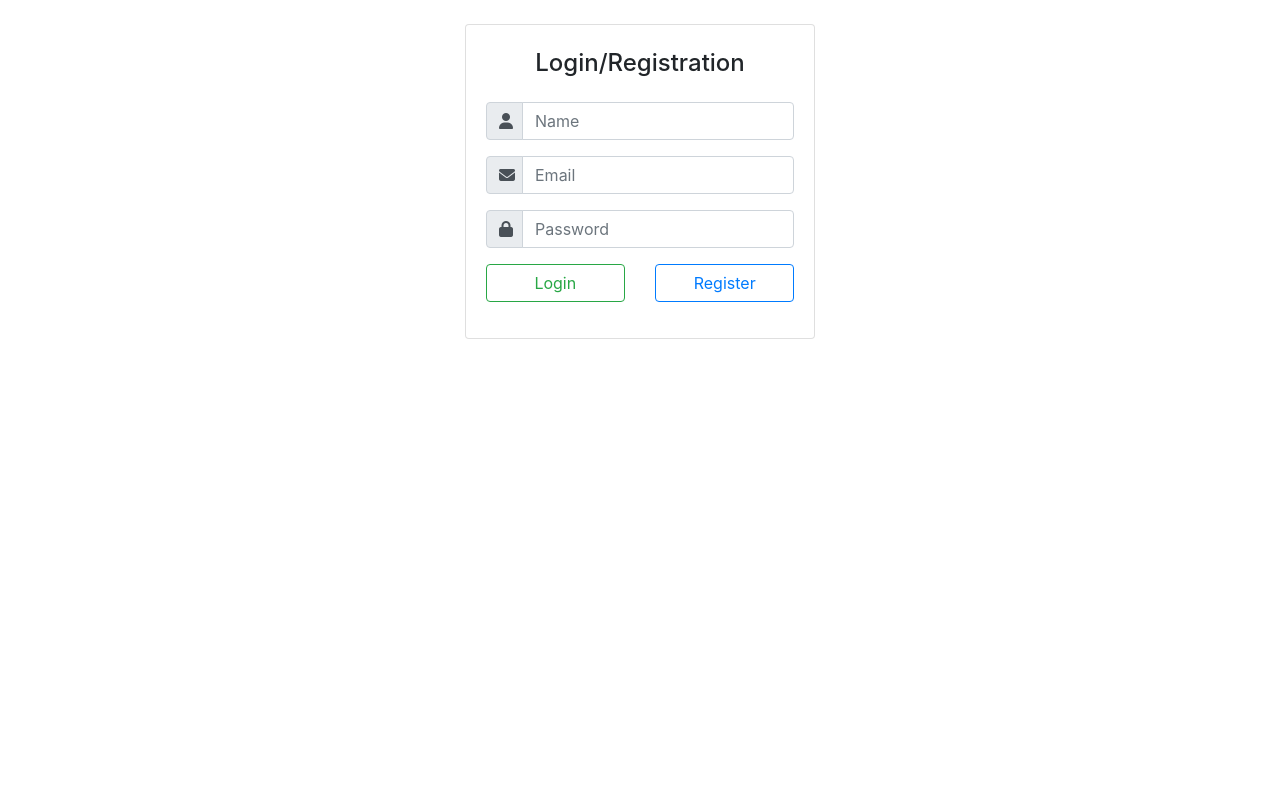
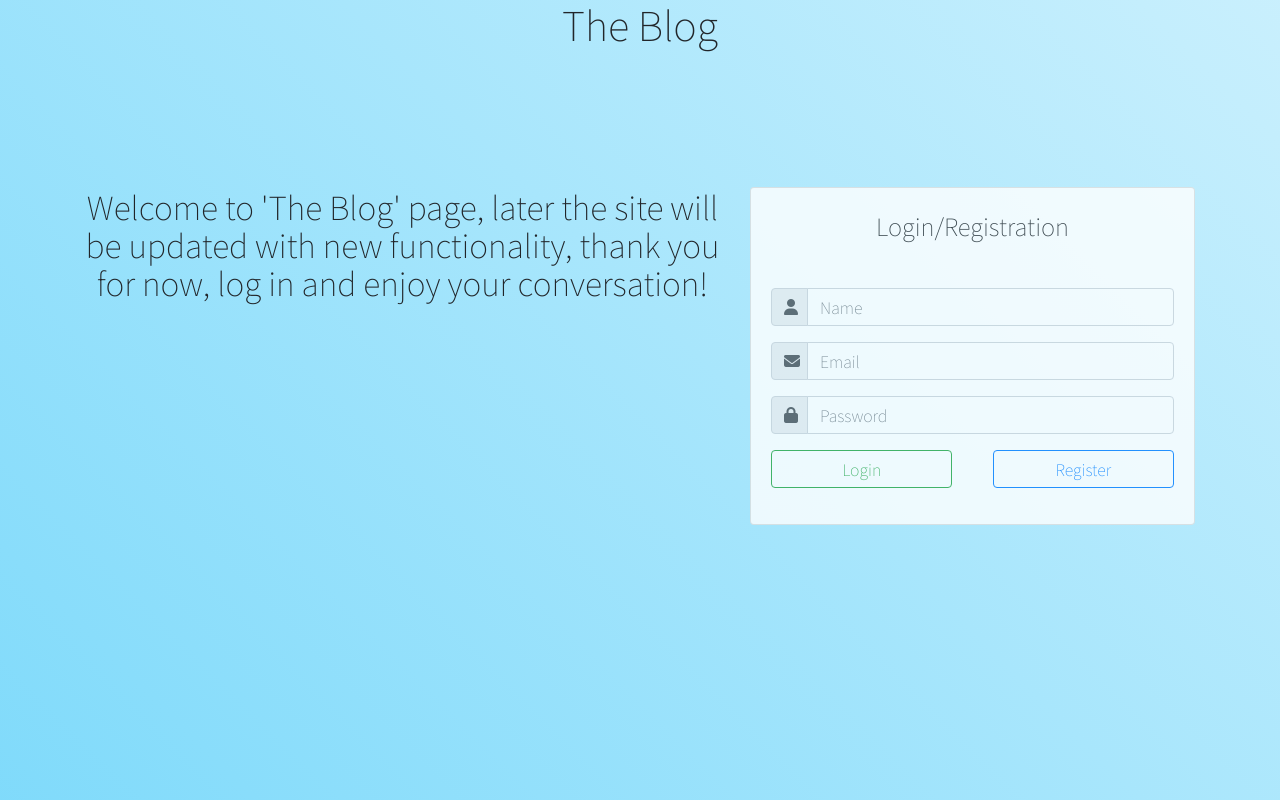
Before and after one commit to The3Legend/social-network-project, a React (Create React App) app in the folder front-end/: page / in a window 1280 px wide. Built offline with nearby package versions, Linux system fonts and the light colour scheme.

Commit message:
adding styles, correcting pages

```diff
--- a/front-end/src/App.js
+++ b/front-end/src/App.js
@@ -22,7 +22,7 @@ function App() {
     >
       <Router>
         {isAuthenticated && <Navbar/> }
-        <div>{routes}</div>
+        <div className=''>{routes}</div>
       </Router>
     </AuthContext.Provider>
   );
--- a/front-end/src/components/AcountDetail.js
+++ b/front-end/src/components/AcountDetail.js
@@ -1,16 +1,11 @@
 import React from "react";
 import images from "../images (1).png";
 
-
 const AcountDetail = ({ post }) => {
-  console.log(post);
+  if (post.length) {
     return (
       <div className="card card-style">
-      <img
-        className="card-img-top"
-        src={images}
-        alt="Card image"
-      />
+        <img className="card-img-top" src={images} alt="img-user" />
         <div className="card-body">
           <h4 className="card-title">Account Info:</h4>
           <p className="card-text">Name: {post[0].nickName}</p>
@@ -18,6 +13,9 @@ const AcountDetail = ({ post }) => {
         </div>
       </div>
     );
+  } else {
+    return <h1>Please create a post to see the details</h1>;
+  }
 };
 
 export default AcountDetail;
--- a/front-end/src/components/Navbar.js
+++ b/front-end/src/components/Navbar.js
@@ -13,7 +13,7 @@ export const Navbar = () => {
   return (
     <nav className="navbar navbar-expand-sm bg-dark navbar-dark justify-content-between">
       <a className="navbar-brand" href="/detail">
-      <i class="fa fa-home" aria-hidden="true"> The Brand</i>
+      <i className="fa fa-home" aria-hidden="true"> The Brand</i>
       </a>
 
       <ul className="navbar-nav">
--- a/front-end/src/components/UserProfile.js
+++ b/front-end/src/components/UserProfile.js
@@ -3,7 +3,7 @@ import AcountDetail from "./AcountDetail";
 export const UserProfile = ({ post }) => {
   const AllPost = post.map((el) => {
     return (
-      <div className="card" key={el._id}>
+      <div className="card container-card" key={el._id}>
         <div className="card-body">
           <div className="d-flex justify-content-end buttons">
             <button type="button" className="btn btn-primary width">
--- a/front-end/src/index.css
+++ b/front-end/src/index.css
@@ -31,7 +31,7 @@ button {
 }
 .container-card {
   border: 2px solid #ccc;
-  background-color: #eee;
+
   border-radius: 5px;
   padding: 16px;
   margin: 16px 0;
@@ -46,3 +46,38 @@ button {
     text-align: center;
   }
 }
+.card-style {
+  border: 2px solid #ccc;
+}
+/* .color {
+  background: radial-gradient(at top, #feffff, #a7cecc);
+} */
+.formSize {
+  width: 100vw;
+  height: 95vh;
+}
+.color {
+  background: linear-gradient(45deg, #2980b9, #6dd5fa, #ffffff);
+  background-size: 400% 400%;
+  animation: gradient 10s ease infinite;
+  font-family: "Noto Sans JP", sans-serif;
+  height: 100vh;
+}
+
+@keyframes gradient {
+  0% {
+    background-position: 0 50%;
+  }
+  50% {
+    background-position: 100% 50%;
+  }
+  100% {
+    background-position: 0 50%;
+  }
+}
+.center {
+  text-align: center;
+}
+.opacity {
+  opacity: 0.8;
+}
--- a/front-end/src/pages/AuthPage.js
+++ b/front-end/src/pages/AuthPage.js
@@ -42,12 +42,25 @@ export const AuthPage = () => {
   };
 
   return (
-    <div className='container'>
-      <div className="row mt-4">
-        <div className="col-4 mx-auto">
-          <div className="card">
+    <div className="color center">
+      <h1>The Blog</h1>
+      <div
+        className="d-flex flex-wrap align-content-center "
+        style={{ height: "600px" }}
+      >
+        <div className="container">
+          <div className="row ">
+            <div className="col-7 ">
+              <h2>
+                Welcome to 'The Blog' page, later the site will be updated with
+                new functionality, thank you for now, log in and enjoy your
+                conversation!
+              </h2>
+            </div>
+            <div className="col-5 ">
+              <div className="card opacity">
                 <article className="card-body">
-              <h4 className="card-title text-center mb-4 mt-1">
+                  <h4 className="card-title text-center mb-5 mt-1">
                     Login/Registration
                   </h4>
                   <div className="form-group">
@@ -122,5 +135,7 @@ export const AuthPage = () => {
             </div>
           </div>
         </div>
+      </div>
+    </div>
   );
 };
--- a/front-end/src/pages/CreatePage.js
+++ b/front-end/src/pages/CreatePage.js
@@ -32,23 +32,23 @@ export const CreatePage = () => {
   };
 
   return (
-    <div>
-      <div class="container">
+    <div className='formSize'>
+      <div className="container">
         <h2>Please create a posts</h2>
         <p>The form below contains a textarea for posts:</p>
-        <div class="form-group">
-          <label for="comment">Posts:</label>
+        <div className="form-group">
+          <label htmlFor="comment">Posts:</label>
           <textarea
-            class="form-control"
+            className="form-control"
             rows="5"
             type="text"
             name="text"
             id="text"
-            placeholder="введіть текст..."
+            placeholder="Enter text..."
             onChange={changeHandler}
           ></textarea>
         </div>
-        <button onClick={postHandler} class="btn btn-primary">
+        <button onClick={postHandler} className="btn btn-primary">
           Add Comment
         </button>
       </div>
--- a/front-end/src/pages/DetailPage.js
+++ b/front-end/src/pages/DetailPage.js
@@ -21,5 +21,5 @@ export const DetailPage = () => {
   useEffect(() => {
     AllPost();
   }, [AllPost]);
-  return <>{!loading && post && <UserPosts post={post} />}</>;
+  return <>{!loading && post && <UserPosts post={post}/>}</>;
 };
--- a/front-end/src/routes.js
+++ b/front-end/src/routes.js
@@ -18,7 +18,7 @@ export const RoutesUse = (isAuthenticate) => {
           <CreatePage />
         </Route>
         <Route path="/detail">
-          <DetailPage />
+          <DetailPage/>
         </Route>
         <Redirect to="/create" />
 
```
Also changed, not shown: front-end/src/img.jpg (added), 1 other file (tests, documents, lock files or other folders). Lines whose indentation alone changed are shown as unchanged.
